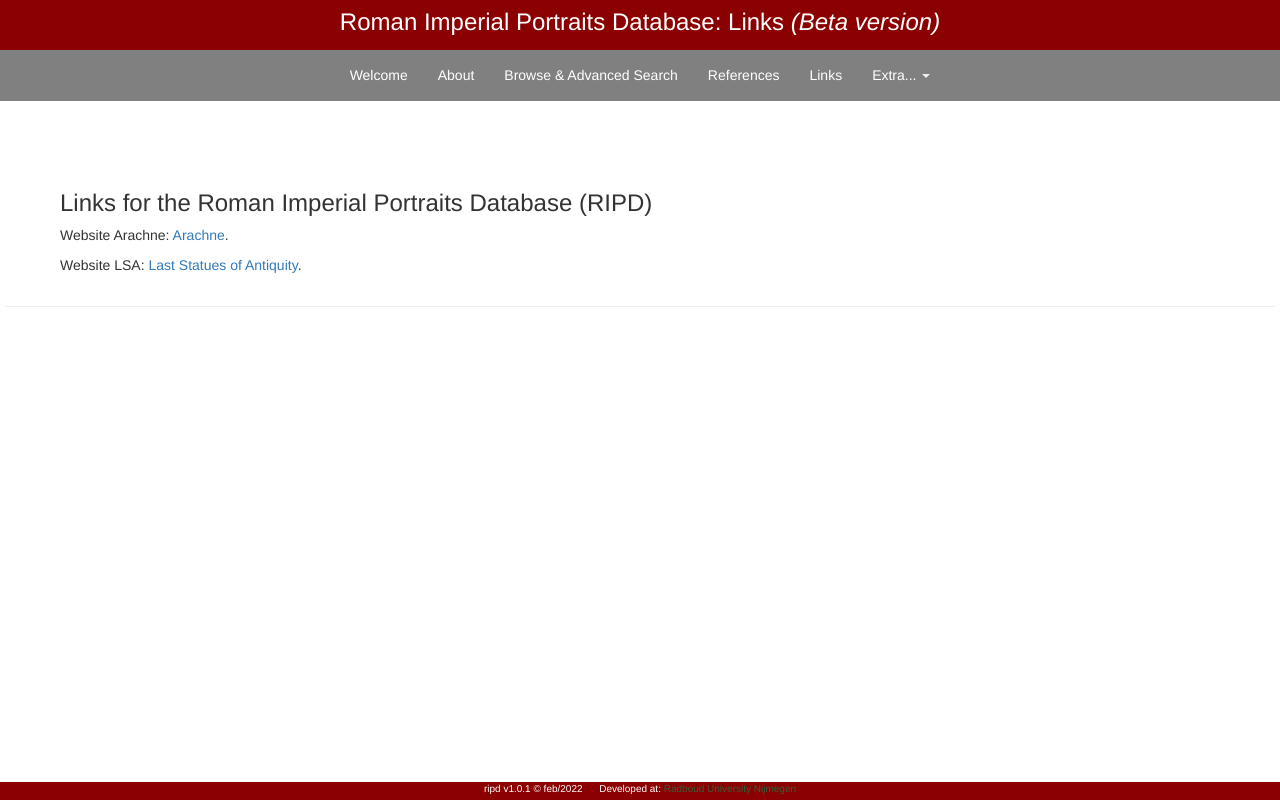
After one commit to ThijsRU/Roman_Imperial_Portraits, a Django app: page /links in a window 1280 px wide. The commit adds this page. Run offline with Django 3.2, Linux system fonts and the light colour scheme; some libraries are stand-ins or nearby versions.

Commit message:
before new pc

```diff
--- a/Roman_Imperial_Portraits/Roman_Imperial_Portraits/urls.py
+++ b/Roman_Imperial_Portraits/Roman_Imperial_Portraits/urls.py
@@ -36,6 +36,8 @@ urlpatterns = [
     url(r'^favicon\.ico$',RedirectView.as_view(url='/static/ripdapp/content/favicon.ico')),
     url(r'^home$', ripdapp.views.index, name='home'),
     url(r'^about$', ripdapp.views.about, name='about'),
+    url(r'^references$', ripdapp.views.references, name='references'),
+    url(r'^links$', ripdapp.views.links, name='links'),
     url(r'^tools/update$', ripdapp.views.update_from_excel, name='tools_update'),
     url(r'^portrait/list', PortraitListView.as_view(), name='portrait_list'),
     url(r'^portrait/details(?:/(?P<pk>\d+))?/$', PortraitDetails.as_view(), name='portrait_details'),
--- a/Roman_Imperial_Portraits/ripdapp/templates/layout.html
+++ b/Roman_Imperial_Portraits/ripdapp/templates/layout.html
@@ -45,9 +45,9 @@
 
   <div>
     <footer>
-      <span>ripd v1.0.1 &copy; jan/2022 </span>
+      <span>ripd v1.0.1 &copy; feb/2022 </span>
       &nbsp;&nbsp;&nbsp;&nbsp;
-      <span>Developed at: <a href="http://cls.ru.nl">Radboud University Nijmegen</a></span>
+      <span>Developed at: <a href="https://www.ru.nl/rich/">Radboud University Nijmegen</a></span>
     </footer>
 
   </div>
--- /dev/null
+++ b/Roman_Imperial_Portraits/ripdapp/templates/links.html
@@ -0,0 +1,16 @@
+{% extends "layout.html" %}
+
+{% block content %}
+
+<div class="container body-content">
+
+ <h3>{{ title }} for the {{ message }}</h3>
+
+    <p>Website Arachne: <a href="https://arachne.uni-koeln.de/arachne/">Arachne</a>.
+      </p>
+
+    <p>Website LSA: <a href="http://laststatues.classics.ox.ac.uk/">Last Statues of Antiquity</a>.
+      </p>
+
+</div>
+{% endblock %}
--- a/Roman_Imperial_Portraits/ripdapp/templates/topnav.html
+++ b/Roman_Imperial_Portraits/ripdapp/templates/topnav.html
@@ -27,8 +27,8 @@
         <li><a href="{% url 'home' %}">Welcome</a></li>
         <li><a href="{% url 'about' %}">About</a></li>
         <li><a href="{% url 'portrait_list' %}">Browse & Advanced Search</a></li>
-        <li><a href="{% url 'home' %}">References and links</a></li>
-
+        <li><a href="{% url 'references' %}">References</a></li>
+        <li><a href="{% url 'links' %}">Links</a></li>
         <li class="dropdown">
           <a href="#" class="dropdown-toggle" data-toggle="dropdown" role="button"
               aria-haspopup="true" aria-expanded="false">Extra... <span class="caret"></span></a>
--- a/Roman_Imperial_Portraits/ripdapp/views.py
+++ b/Roman_Imperial_Portraits/ripdapp/views.py
@@ -123,6 +123,31 @@ def about(request):
     template_name = "ripdapp/about.html"
 
     context =  {'title':'About',
+                'message':'Roman Imperial Portraits Database (RIPD)'}
+
+    return render(request, template_name, context)
+
+
+def references(request):
+    """The about page of the Roman Imperial Portraits Database"""
+    assert isinstance(request, HttpRequest)
+
+    # Specify the template
+    template_name = "references.html"
+
+    context =  {'title':'References',
+                'message':'Roman Imperial Portraits Database (RIPD)'}
+
+    return render(request, template_name, context)
+
+def links(request):
+    """The about page of the Roman Imperial Portraits Database"""
+    assert isinstance(request, HttpRequest)
+
+    # Specify the template
+    template_name = "links.html"
+
+    context =  {'title':'Links',
                 'message':'Roman Imperial Portraits Database (RIPD)'}
 
     return render(request, template_name, context)
```
Also changed, not shown: Roman_Imperial_Portraits/ripdapp/templates/References.html (added, +10 -0 lines), Roman_Imperial_Portraits/ripdapp/templates/ripdapp/index.html (+4 -4 lines).
